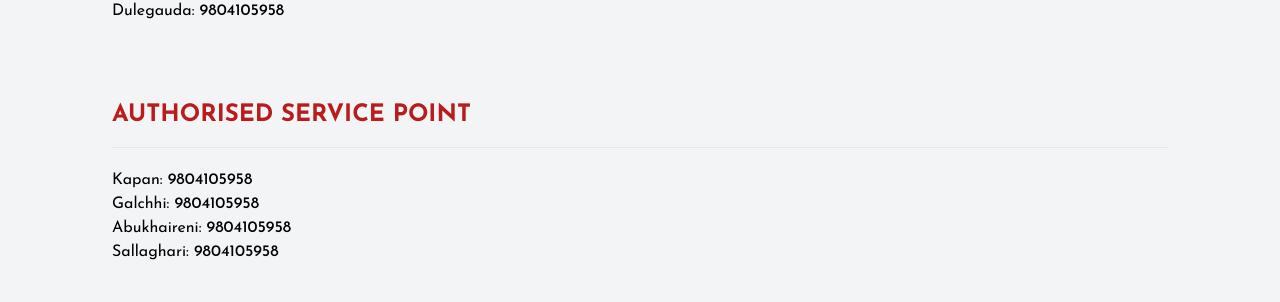
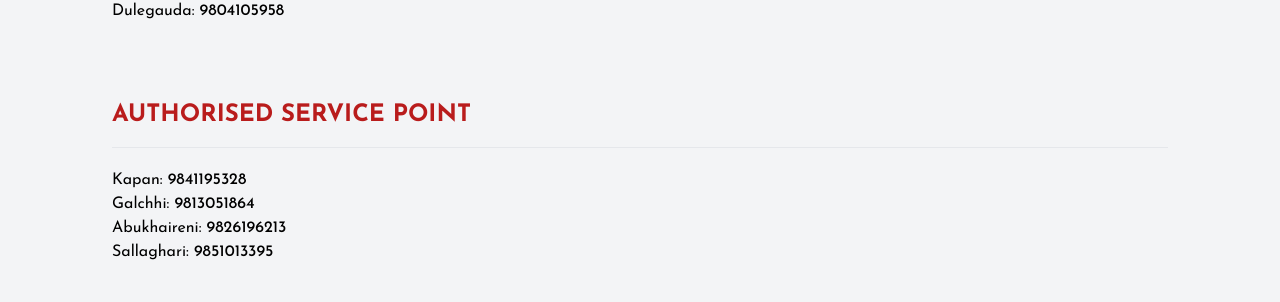
Before and after one commit to iamshishirpandey/motorhead-latest, a Next.js app: page /dealer-network in a window 1280 px wide. Shown: the part 1438-1740 px from the top of the page. Built offline with nearby package versions, Linux system fonts and the light colour scheme.

Commit message:
update dealer number

```diff
--- a/src/pages/dealer-network.tsx
+++ b/src/pages/dealer-network.tsx
@@ -218,37 +218,37 @@ const DealerNetwork = (props: Props) => {
             <li>
               Kapan:{" "}
               <a
-                href={`tel:9804105958`}
+                href={`tel:9841195328`}
                 className="font-medium hover:text-red-700"
               >
-                9804105958
+                9841195328
               </a>
             </li>
             <li>
               Galchhi:{" "}
               <a
-                href={`tel:9804105958`}
+                href={`tel:9813051864`}
                 className="font-medium hover:text-red-700"
               >
-                9804105958
+                9813051864
               </a>
             </li>
             <li>
               Abukhaireni:{" "}
               <a
-                href={`tel:9804105958`}
+                href={`tel:9826196213`}
                 className="font-medium hover:text-red-700"
               >
-                9804105958
+                9826196213
               </a>
             </li>
             <li>
               Sallaghari:{" "}
               <a
-                href={`tel:9804105958`}
+                href={`tel:9851013395`}
                 className="font-medium hover:text-red-700"
               >
-                9804105958
+                9851013395
               </a>
             </li>
           </ul>
```
